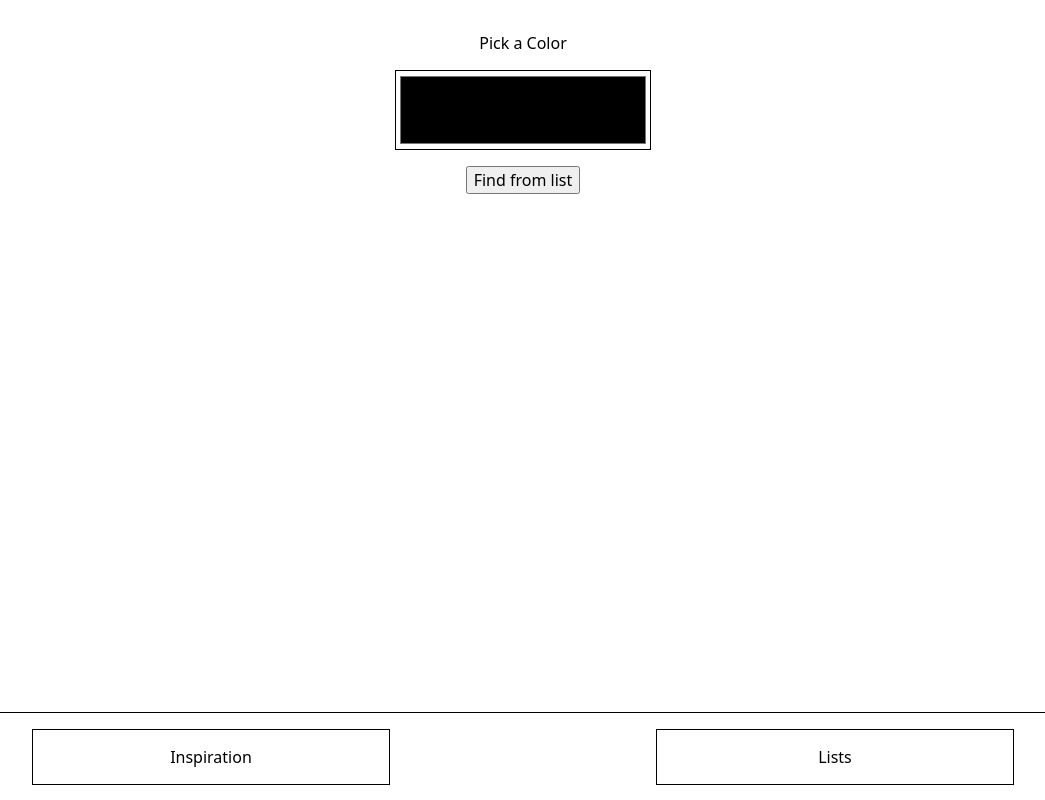
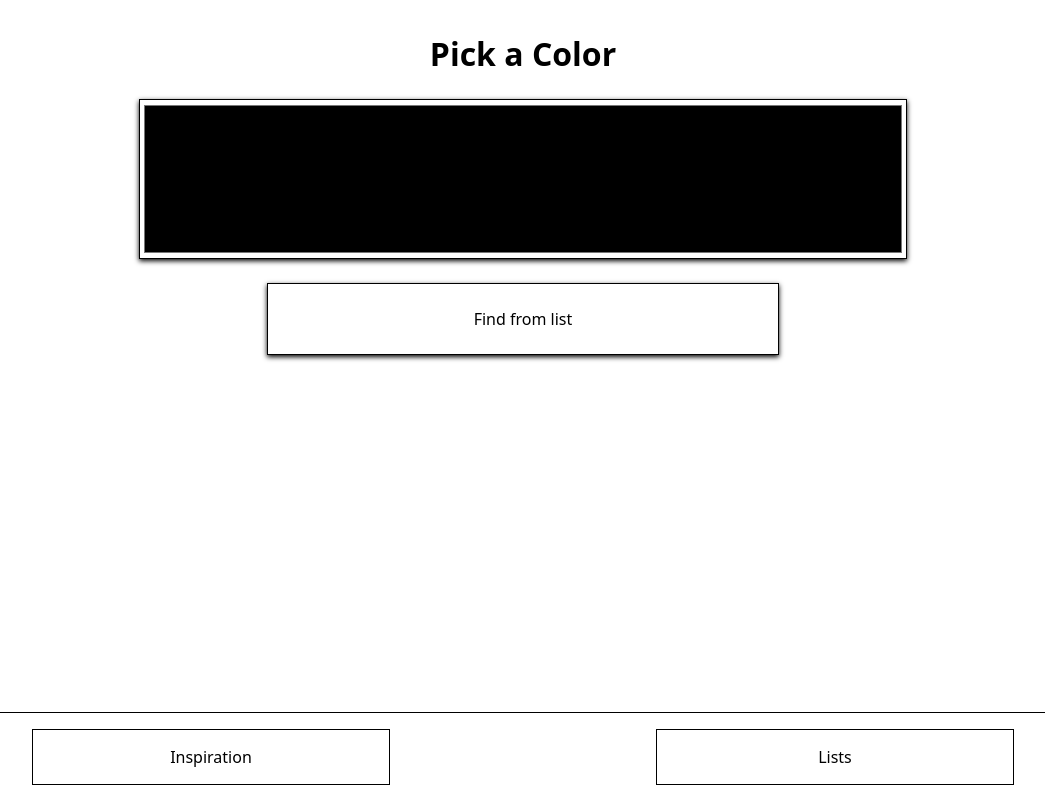
Before and after one commit to pung-one/wada-sanzo-colors, a Next.js app: page /inspiration in a window 1280 px wide. Both pictures are taken after a click on the button "Pick Rainbow Color". Shown: the whole page, without its empty margins (117-1162 px from the left). Built offline with nearby package versions, Linux system fonts and the light colour scheme.

Commit message:
improve styling for color-picker

```diff
--- a/components/ColorPicker/index.js
+++ b/components/ColorPicker/index.js
@@ -2,19 +2,29 @@ import styled from "styled-components";
 import chroma from "chroma-js";
 import { useState } from "react";
 import Link from "next/link";
+import { IsColorBright } from "@/utils/IsColorBright";
 
 const StyledForm = styled.form`
   padding-top: 4vh;
   display: flex;
   flex-direction: column;
   align-items: center;
-  gap: 2vh;
+  gap: 3vh;
 `;
 
 const ColorInput = styled.input`
-  width: 20vw;
-  height: 10vh;
+  width: 60vw;
+  height: 20vh;
   background-color: white;
+  box-shadow: 0 2px 5px black;
+`;
+
+const StyledButton = styled.button`
+  background-color: white;
+  border: 1px solid black;
+  padding: 3vh;
+  width: 40vw;
+  box-shadow: 0 2px 5px black;
 `;
 
 const ResultContainer = styled.main`
@@ -23,16 +33,18 @@ const ResultContainer = styled.main`
   justify-content: center;
   align-items: center;
   padding: 4vh;
+  margin-top: 3vh;
   gap: 4vh;
 `;
 
 const StyledLink = styled(Link)`
   background-color: ${({ hex }) => (hex ? hex : "white")};
+  color: ${({ isBright }) => (isBright ? "black" : "white")};
   font-size: 2vh;
   border: 1px solid black;
   padding: 5vh;
   width: 60vw;
-  box-shadow: 3px 3px grey;
+  box-shadow: 0 2px 5px black;
 `;
 
 export default function ColorPicker({ data, error }) {
@@ -59,16 +71,19 @@ export default function ColorPicker({ data, error }) {
   return (
     <>
       <StyledForm onSubmit={handleCompare}>
-        <label htmlFor="color">Pick a Color</label>
+        <label htmlFor="color">
+          <h1>Pick a Color</h1>
+        </label>
         <ColorInput id="color" type="color" />
-        <button type="submit">Find from list</button>
+        <StyledButton type="submit">Find from list</StyledButton>
       </StyledForm>
       {closestColor && (
         <ResultContainer>
-          <h2>This is the most similar color from list:</h2>
+          <p>This is the most similar color from list:</p>
           <StyledLink
             href={`/colors/${closestColor?.slug}`}
             hex={closestColor?.hex}
+            isBright={IsColorBright(closestColor?.rgb) > 130}
           >
             {closestColor?.name}
           </StyledLink>
--- a/pages/inspiration/index.js
+++ b/pages/inspiration/index.js
@@ -19,9 +19,6 @@ const StyledButton = styled.button`
   padding: 5vh;
   width: 60vw;
   box-shadow: 0 2px 5px black;
-  &:hover {
-    cursor: pointer;
-  }
 `;
 
 const StyledLink = styled(Link)`
```
